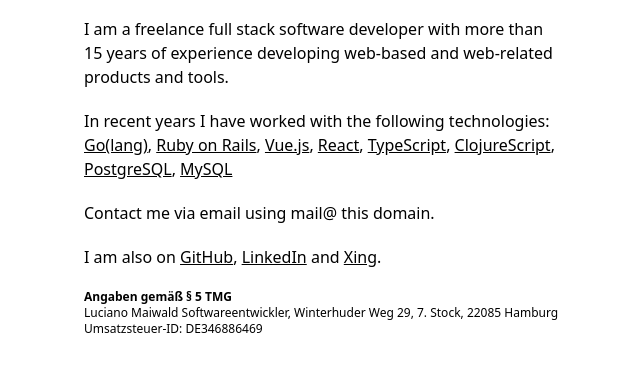
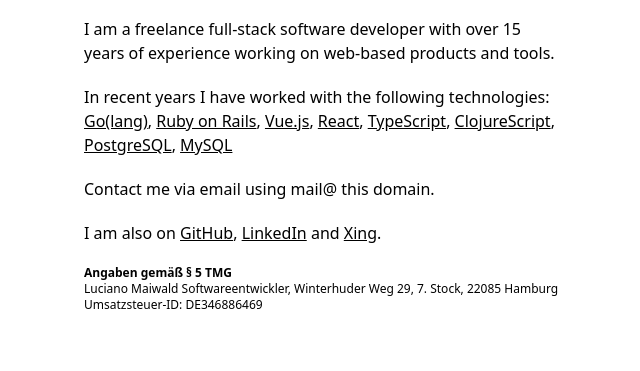
Before and after one commit to maiwald/maiwald.github.io, a website: page index.html in a window 1280 px wide. Shown: the part 143-514 px from the top of the page, without its empty margins (316-956 px from the left). Drawn offline with Linux system fonts and the light colour scheme.

Commit message:
Slightly cleaner copy

```diff
--- a/index.html
+++ b/index.html
@@ -16,8 +16,8 @@
       </header>
 
       <p class="">
-        I am a freelance full stack software developer with more than 15 years
-        of experience developing web-based and web-related products and tools.
+        I am a freelance full-stack software developer with over 15 years of
+        experience working on web-based products and tools.
       </p>
 
       <p>
```
